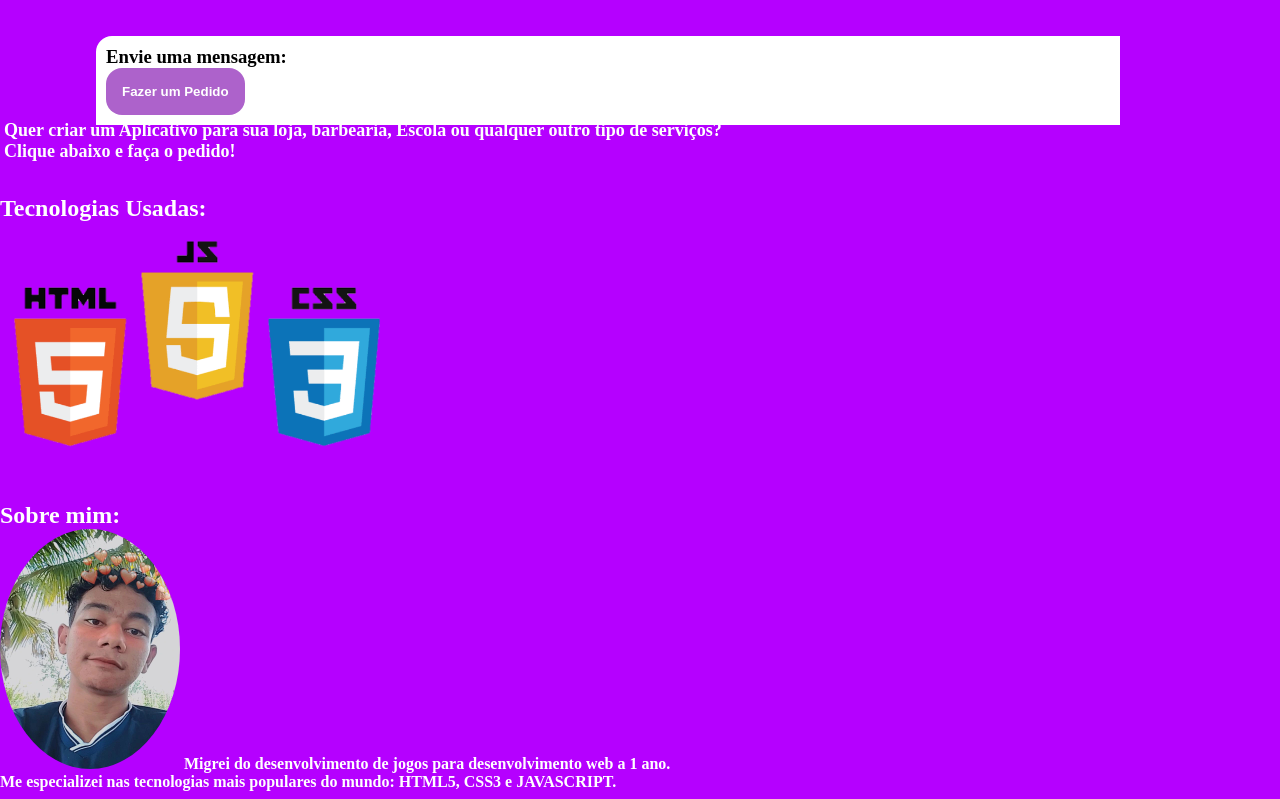
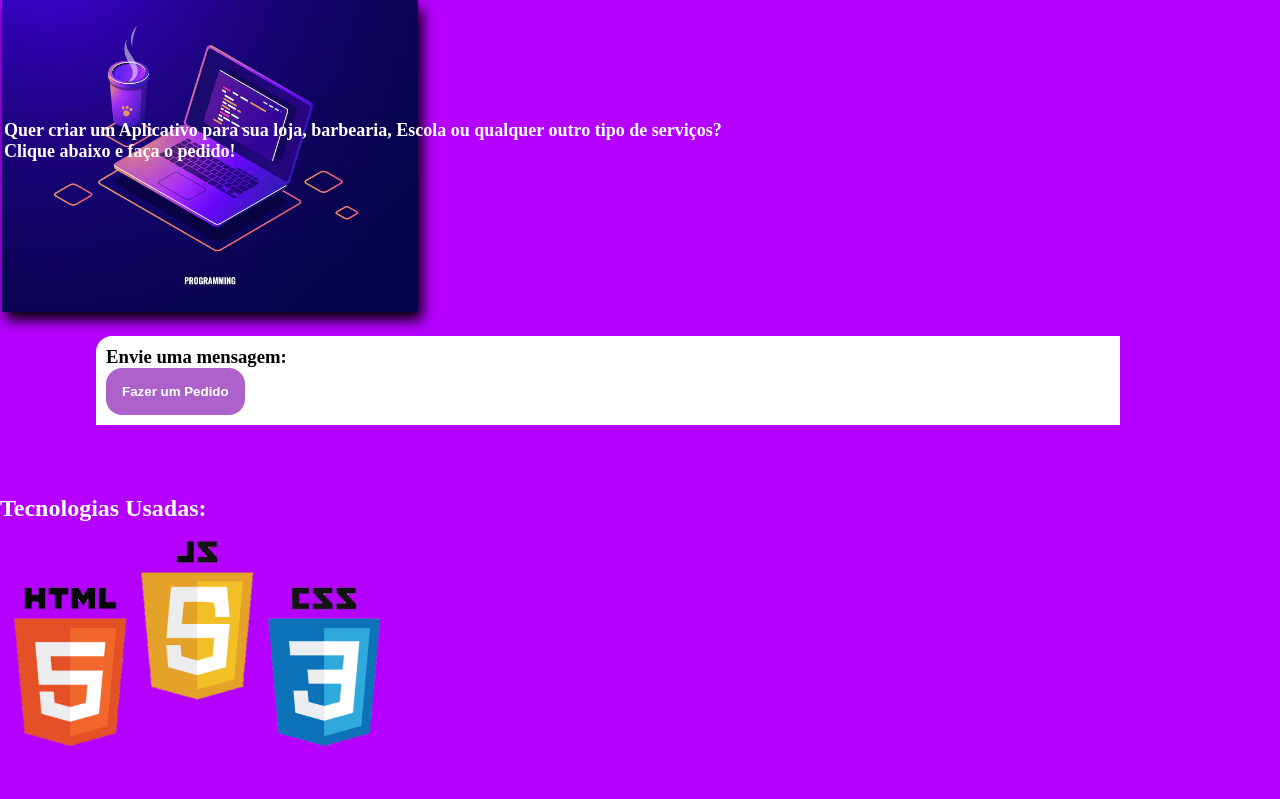
Before and after one commit to cmstudioapps/caio, a plain HTML site: page index.html in a window 1280 px wide. Shown: the top 799 px of the page. Drawn offline with Linux system fonts and the light colour scheme.

Commit message:
Atualizar o index.html

```diff
--- a/index.html
+++ b/index.html
@@ -9,7 +9,7 @@
    <link rel="stylesheet" href="style.css">
 </head>
 <body>
-   <img id="banner src="PC.png" alt="">
+   <img id="banner" src="PC.png" alt="">
 
    <p>Quer criar um Aplicativo para sua loja, barbearia, Escola ou qualquer outro tipo de serviços?<br>Clique abaixo e faça o pedido!</p>
 
```
